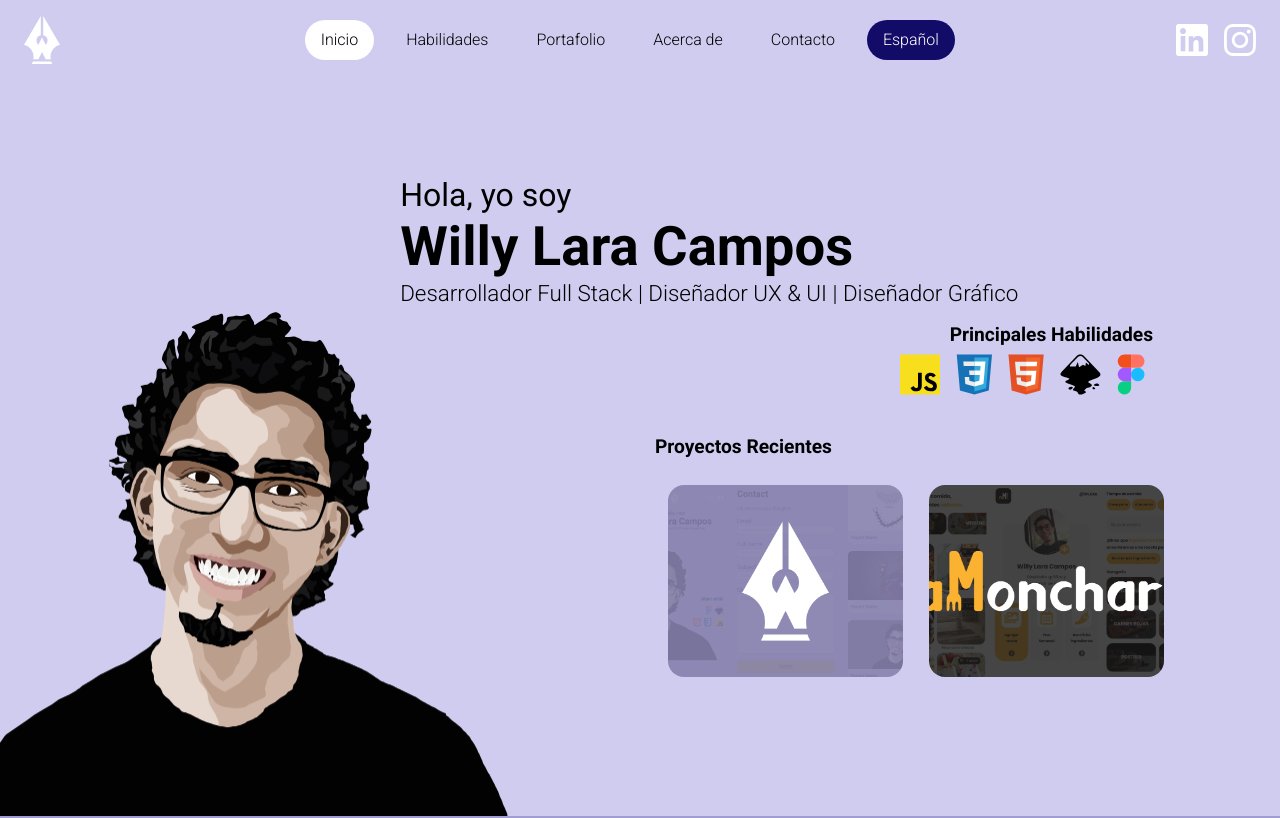
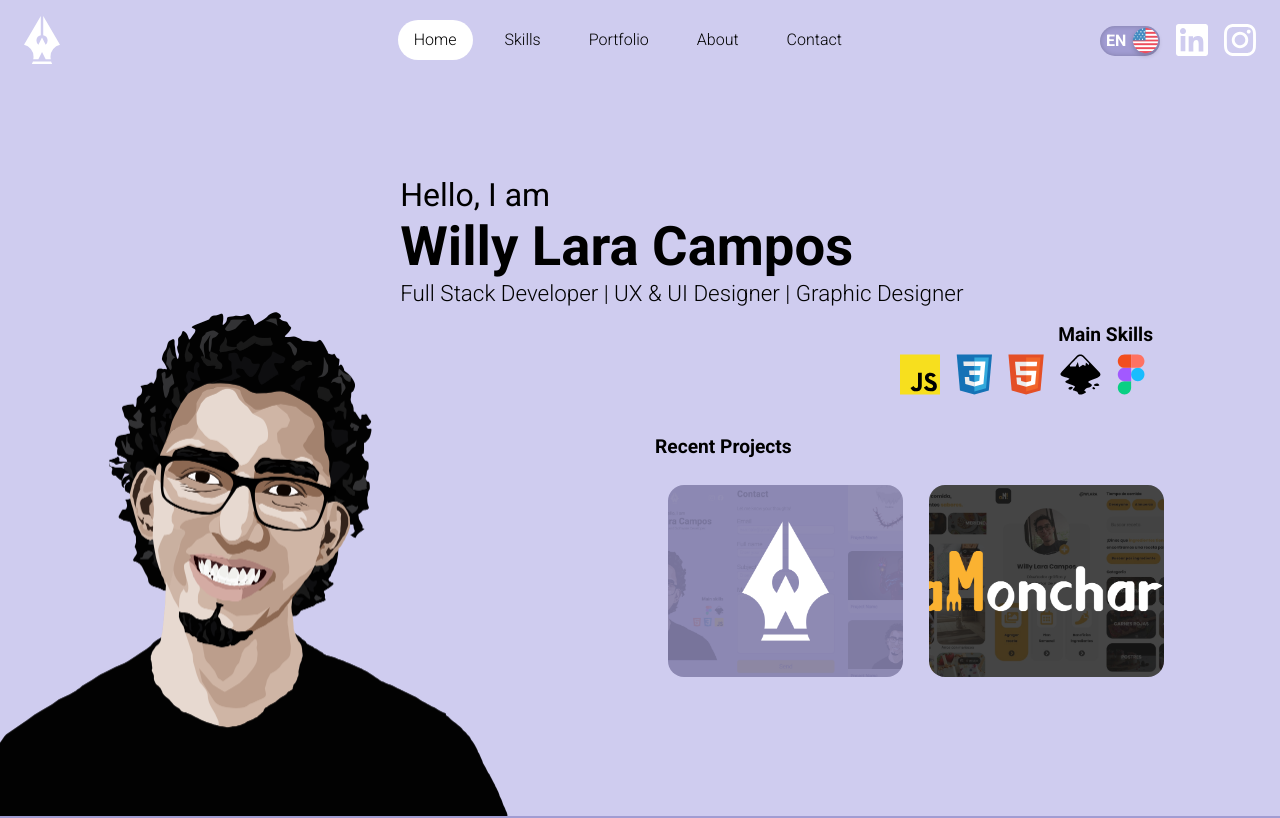
Before and after one commit to WLARA23/WLARADesign, an Angular app: page /home in a window 1280 px wide. Shown: the top 818 px of the page. Built offline with nearby package versions, Linux system fonts and the light colour scheme.

Commit message:
Language switch

```diff
--- a/src/app/app.component.css
+++ b/src/app/app.component.css
@@ -6,6 +6,7 @@
     display: inline-block;
     width: fit-content;
     margin: auto;
+    padding-left: 6em;
 }
 .nav ul li{
     display: inline-block;
@@ -18,13 +19,6 @@
     background: var(--white) !important;
     cursor: pointer;
     transition: .5s;
-}
-#language{
-    background: var(--base-blue) !important;
-    color: var(--white);
-}
-#language:hover{
-    background: var(--black) !important;
 }
 .menu{
     display: none;
@@ -53,6 +47,86 @@
     padding: 0;
     margin: 0;
 }
+
+/* LANGUAGE SWITCH */
+input[type="checkbox"]{
+    top: .6em;
+    position: relative;
+    width: 60px;
+    height: 30px;
+    background: var(--border-blue);
+    -webkit-appearance: none;
+    border-radius: 20px;
+    outline: none;
+    transition: .4s;
+    box-shadow: inset 0 0 5px rgba(0, 0, 0, 0.2);
+    cursor: pointer;
+}
+input[type="checkbox"]::before{
+    z-index: 2;
+    position: absolute;
+    content: "";
+    top: 3.3px;
+    left: 3.5px;
+    width: 23px;
+    height: 23px;
+    background: url(../assets/imgs/ES.png);
+    background-repeat: no-repeat;
+    background-size: cover;
+    border-radius: 50%;
+    transform: scale(1.1);
+    box-shadow: 0 2px 5px rgba(0, 0, 0, 0.2);
+    transition: .3s;
+}
+input:checked[type="checkbox"]::before{
+    left: 33.5px;
+    background: url(../assets/imgs/EN.png);
+    background-repeat: no-repeat;
+    background-size: cover;
+}
+#switch{
+    padding: 0;
+    position: relative !important;
+    display: inline-block !important;
+    border-radius: 0 !important;
+    background: none !important;
+}
+#switch:hover{
+    background: none !important;
+    cursor: none !important;
+    transition: 0 !important;
+}
+.enbtn{
+    position: absolute;
+    color: var(--border-blue);
+    font-weight: 600;
+    font-size: 1em;
+    pointer-events: none;
+    transition: 0s;
+
+    top: .8em;
+    left: 6px;
+}
+.esbtn{
+    position: absolute;
+    color: var(--white);
+    font-weight: 600;
+    font-size: 1em;
+    pointer-events: none;
+    transition: .3s;
+
+    top: .8em;
+    right: 6px;
+}
+input:checked[type="checkbox"] ~ .esbtn{
+    color: var(--border-blue);
+    transition: 0s;
+}
+input:checked[type="checkbox"] ~ .enbtn{
+    color: var(--white);
+    transition: .3s;
+}
+
 /*************************MEDIA QUERIES MOBILE*************************/
 @media only screen and (max-width: 576px) {
 
--- a/src/app/app.component.html
+++ b/src/app/app.component.html
@@ -14,7 +14,12 @@
     <li routerLink="/portfolio" (click)="openPortfolio()" [ngStyle]="{background: portfolio ? '#ffffff' : 'none'}">{{(languagesJSON$ | async)?.portfolio}}</li>
     <li routerLink="/about" (click)="openAbout()" [ngStyle]="{background: about ? '#ffffff' : 'none'}">{{(languagesJSON$ | async)?.about}}</li>
     <li routerLink="/contact" (click)="openContact()" [ngStyle]="{background: contact ? '#ffffff' : 'none'}">{{(languagesJSON$ | async)?.contact}}</li>
-    <li (click)="changeLanguage()" id="language">{{(languagesJSON$ | async)?.name}}</li>
+    <!--<li id="switch">
+      <input type="checkbox" (click)="changeLanguage()" checked>
+      <label for="" id="language"  class="enbtn">{{(languagesJSON$ | async)?.name}}</label>
+      <label for="" class="esbtn">{{(languagesJSON$ | async)?.name}}</label>
+    </li>-->
+
   </ul>
   <!-- UL DESKTOP -->
 
@@ -56,7 +61,6 @@
 
         {{(languagesJSON$ | async)?.contact}}
     </li>
-    <li (click)="changeLanguage()" id="languageMobile">{{(languagesJSON$ | async)?.name}}</li>
   </ul>
   <!-- UL MOBILE -->
 
@@ -67,8 +71,11 @@
     <a href="https://www.linkedin.com/in/willylaracampos/" target="_blank">
       <img class="social-networks align-center" src="../assets/imgs/svg/linkedin.svg" alt="Logo">
     </a>
-
-
+    <li id="switch">
+      <input type="checkbox" (click)="changeLanguage()" checked>
+      <label for="" id="language"  class="enbtn">{{(languagesJSON$ | async)?.name}}</label>
+      <label for="" class="esbtn">{{(languagesJSON$ | async)?.name}}</label>
+    </li>
   </span>
 
 </nav>
--- a/src/app/app.component.ts
+++ b/src/app/app.component.ts
@@ -130,21 +130,21 @@ export class AppComponent implements OnInit {
   changeLanguage():void{
     let languageElement = document.getElementById("language");
     let languageMobileElement = document.getElementById("languageMobile");
-    if(languageElement?.textContent == "Español"){
-      this.language = "English";
+    if(languageElement?.textContent == "ES"){
+      this.language = "EN";
       languageElement.innerHTML = this.language;
       this.languageService.LanguageURLData = "en";
-    }else if(languageElement?.textContent == "English"){
-      this.language = "Español";
+    }else if(languageElement?.textContent == "EN"){
+      this.language = "ES";
       languageElement.innerHTML = this.language;
       this.languageService.LanguageURLData = "es";
     }
-    if(languageMobileElement?.textContent == "Español"){
-      this.language = "English";
+    if(languageMobileElement?.textContent == "ES"){
+      this.language = "EN";
       languageMobileElement.innerHTML = this.language;
       this.languageService.LanguageURLData = "en";
-    }else if(languageMobileElement?.textContent == "English"){
-      this.language = "Español";
+    }else if(languageMobileElement?.textContent == "EN"){
+      this.language = "ES";
       languageMobileElement.innerHTML = this.language;
       this.languageService.LanguageURLData = "es";
     }
@@ -165,5 +165,6 @@ export class AppComponent implements OnInit {
     this.languageService.changeLanguage(this.language);
     this.languageService.changeProjectsLanguage(this.language);
     this.languagesJSON$ = this.languageService.languageObservable;
+    this.menu = false;
   }
 }
--- a/src/app/services/language-service.service.ts
+++ b/src/app/services/language-service.service.ts
@@ -48,10 +48,10 @@ export class LanguageServiceService {
   enJSON = EN;
   proyectosJSON = proyectos;
   projectsJSON = projects;
-  languageJSON: any = this.esJSON;
+  languageJSON: any = this.enJSON;
   projectslanguageJSON: any = this.proyectosJSON;
 
-  url: any = "es";
+  url: any = "en";
 
   private languageURLObservablePrivate: BehaviorSubject<any> = new BehaviorSubject<any>(this.url);
 
--- a/src/assets/i18n/en.json
+++ b/src/assets/i18n/en.json
@@ -1,5 +1,5 @@
 {
-    "name": "English",
+    "name": "EN",
     "home": "Home",
     "skills": "Skills",
     "portfolio": "Portfolio",
--- a/src/assets/i18n/es.json
+++ b/src/assets/i18n/es.json
@@ -1,5 +1,5 @@
 {
-    "name": "Español",
+    "name": "ES",
     "home": "Inicio",
     "skills": "Habilidades",
     "portfolio": "Portafolio",
```
Also changed, not shown: src/assets/imgs/EN.png (added), src/assets/imgs/ES.png (added).
